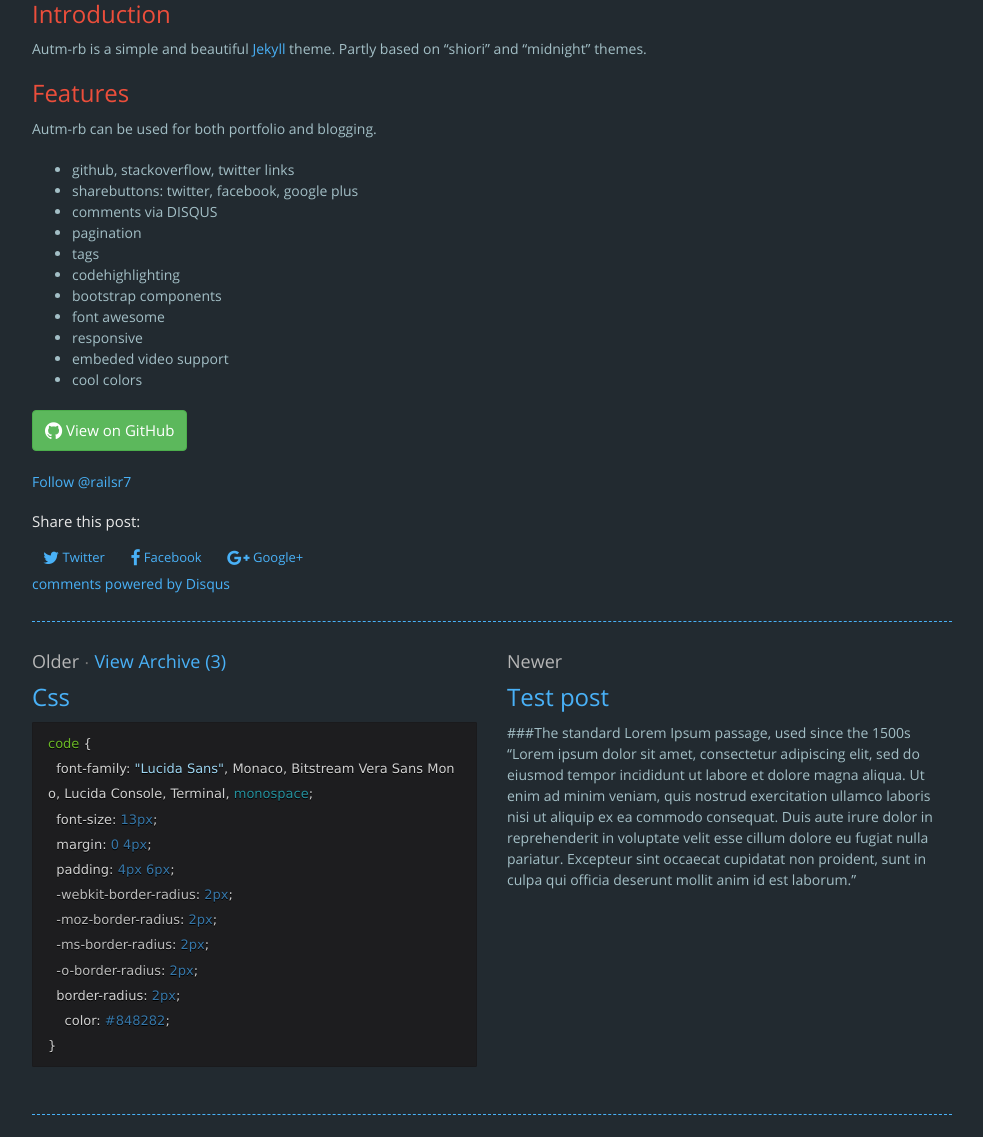
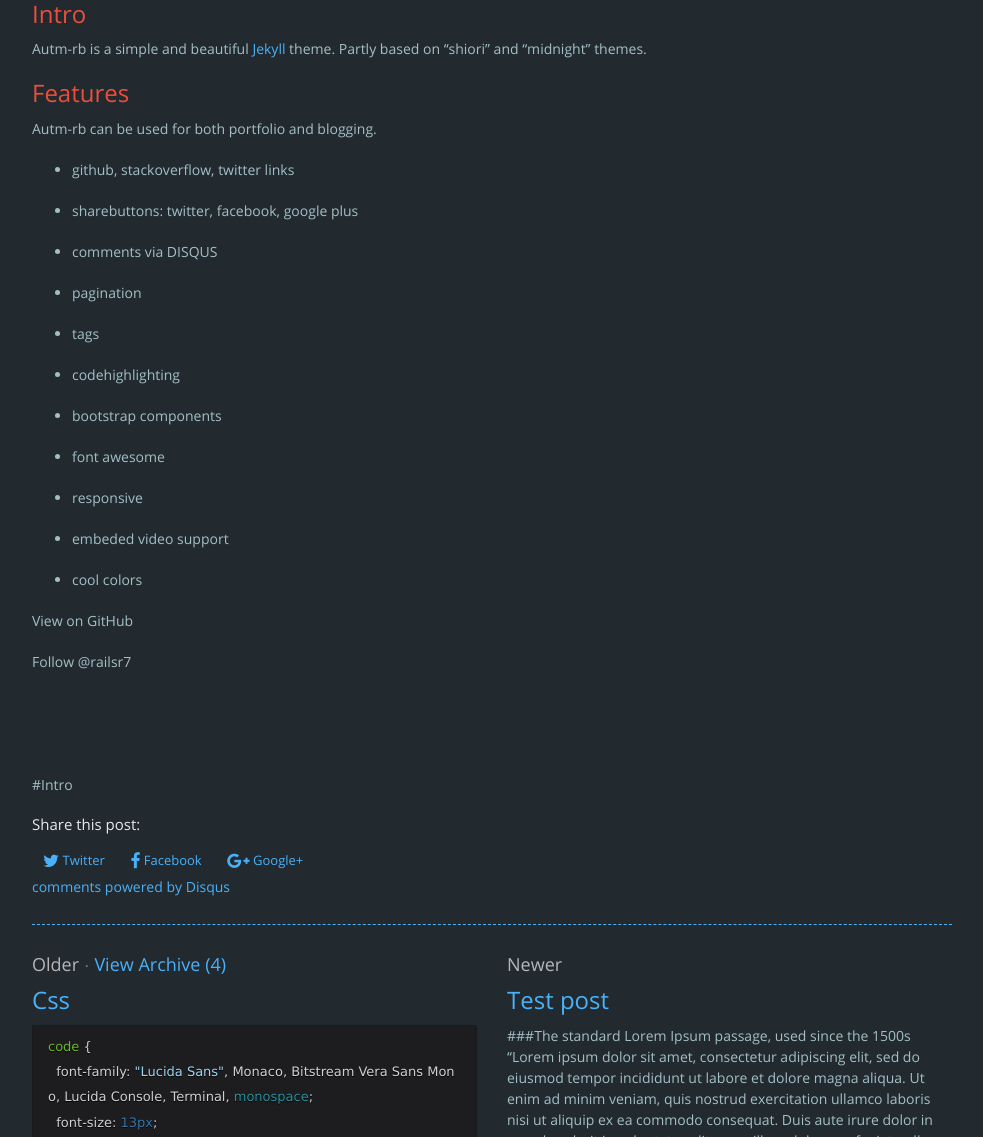
Before and after one commit to HungHuynh/hunghuynh.github.com, a Jekyll site: the page built from _posts/2014-11-30-introducing-autm-rb.md, in a window 1280 px wide and 1400 px high, scrolled down 407 px. Shown: the part 263-1400 px from the top of the window, without its empty margins (148-1131 px from the left). Built offline with Jekyll 4.4.1, drawn with Linux system fonts in a browser that asks for light colours; nearby versions of some CDN libraries; comment, search, counter and statistics services are not loaded.

Commit message:
add post hello blog

```diff
--- a/_posts/2014-11-30-introducing-autm-rb.md
+++ b/_posts/2014-11-30-introducing-autm-rb.md
@@ -1,29 +1,51 @@
 ---
+tags:
+  - Autm-rb
+  - download
 title: "Autm-rb: A Bootstrap-Based Jekyll Theme"
-tags: [Autm-rb, download]
 ---
 
-![Autumn-rb](http://scontent-a.cdninstagram.com/hphotos-xpa1/t51.2885-15/10561076_278209769029508_1423568667_n.jpg)
+![Autumn-rb](<http://scontent-a.cdninstagram.com/hphotos-xpa1/t51.2885-15/10561076_278209769029508_1423568667_n.jpg>)
 
-## Introduction
+Intro
+-----
 
-Autm-rb is a simple and beautiful [Jekyll](http://jekyllrb.com/) theme. Partly based on "shiori" and "midnight" themes.
+Autm-rb is a simple and beautiful [Jekyll](<http://jekyllrb.com/>) theme. Partly
+based on "shiori" and "midnight" themes.
 
-## Features
+Features
+--------
+
 Autm-rb can be used for both portfolio and blogging.
 
-- github, stackoverflow, twitter links
-- sharebuttons: twitter, facebook, google plus
-- comments via DISQUS
-- pagination
-- tags
-- codehighlighting
-- bootstrap components
-- font awesome
-- responsive
-- embeded video support
-- cool colors
+-   github, stackoverflow, twitter links
 
-<a href="https://github.com/railsr/autm-rb" target="_blank" class="btn btn-success"><i class="fa fa-github fa-lg"></i> View on GitHub</a>
+-   sharebuttons: twitter, facebook, google plus
 
-<p><a href="https://twitter.com/railsr7" class="twitter-follow-button" data-show-count="true" data-size="large" data-dnt="true">Follow @railsr7</a></p>
+-   comments via DISQUS
+
+-   pagination
+
+-   tags
+
+-   codehighlighting
+
+-   bootstrap components
+
+-   font awesome
+
+-   responsive
+
+-   embeded video support
+
+-   cool colors
+
+View on GitHub
+
+Follow @railsr7
+
+
+
+
+
+\#Intro
```
Also changed, not shown: _posts/2015-06-23-hello-blog.md (added, +4 -0 lines).
